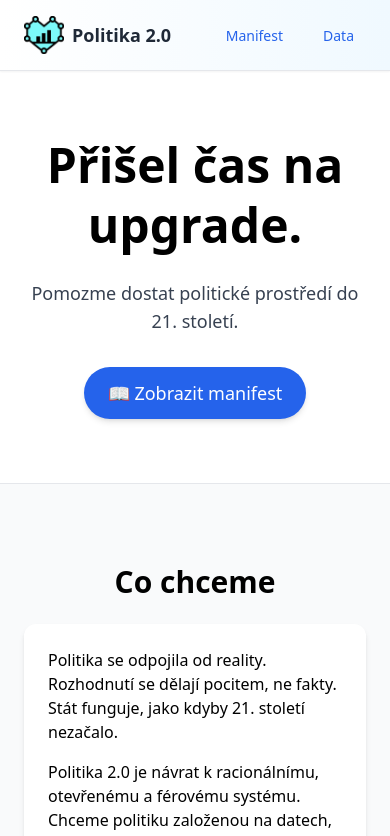
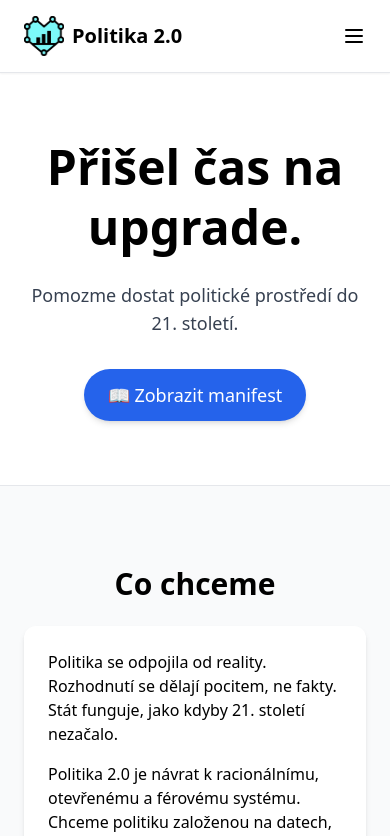
Before and after one commit to Tekier10/politika_2.0, a Next.js app: page / in a window 390 px wide. Shown: the top 836 px of the page. Built offline with nearby package versions, Linux system fonts and the light colour scheme.

Commit message:
Add files via upload

```diff
--- a/components/Header.tsx
+++ b/components/Header.tsx
@@ -1,29 +1,59 @@
-import Link from 'next/link';
-import Image from 'next/image';
+import { useState } from 'react';
 
 export default function Header() {
+  const [menuOpen, setMenuOpen] = useState(false);
+
   return (
-    <header className="sticky top-0 z-20 bg-gradient-to-r from-white to-sky-50 shadow-sm border-b">
-      <div className="max-w-7xl mx-auto px-6 py-4 flex justify-between items-center">
+    <>
+      <header className="flex items-center justify-between px-6 py-4 border-b shadow-sm bg-white sticky top-0 z-10">
         <div className="flex items-center space-x-2">
-          <Image src="/logo.png" alt="Logo" width={40} height={40} />
-          <span className="font-bold text-lg text-gray-800">Politika 2.0</span>
+          <img src="/logo.png" alt="Logo" className="w-10 h-10" />
+          <h1 className="text-xl font-bold">Politika 2.0</h1>
         </div>
-        <nav className="space-x-4">
-          <Link
-            href="/manifest"
-            className="text-sm text-blue-600 hover:bg-blue-100 hover:text-blue-800 px-3 py-1 rounded transition"
+
+        {/* Desktop nav */}
+        <nav className="hidden md:flex space-x-4">
+          <a href="/manifest" className="text-sm text-blue-600 hover:underline">
+            Manifest
+          </a>
+          <a href="/data" className="text-sm text-blue-600 hover:underline">
+            Data
+          </a>
+        </nav>
+
+        {/* Hamburger icon */}
+        <button
+          className="md:hidden focus:outline-none"
+          onClick={() => setMenuOpen(!menuOpen)}
+          aria-label="Toggle menu"
+        >
+          <svg
+            className="w-6 h-6"
+            fill="none"
+            stroke="currentColor"
+            strokeWidth={2}
+            viewBox="0 0 24 24"
           >
+            <path
+              strokeLinecap="round"
+              strokeLinejoin="round"
+              d={menuOpen ? 'M6 18L18 6M6 6l12 12' : 'M4 6h16M4 12h16M4 18h16'}
+            />
+          </svg>
+        </button>
+      </header>
+
+      {/* Mobile nav menu */}
+      {menuOpen && (
+        <div className="md:hidden bg-white border-b shadow px-6 py-4 space-y-2">
+          <a href="#manifest" className="block text-blue-600 hover:underline">
             Manifest
-          </Link>
-          <Link
-            href="/data"
-            className="text-sm text-blue-600 hover:bg-blue-100 hover:text-blue-800 px-3 py-1 rounded transition"
-          >
+          </a>
+          <a href="#data" className="block text-blue-600 hover:underline">
             Data
-          </Link>
-        </nav>
-      </div>
-    </header>
+          </a>
+        </div>
+      )}
+    </>
   );
 }
```
